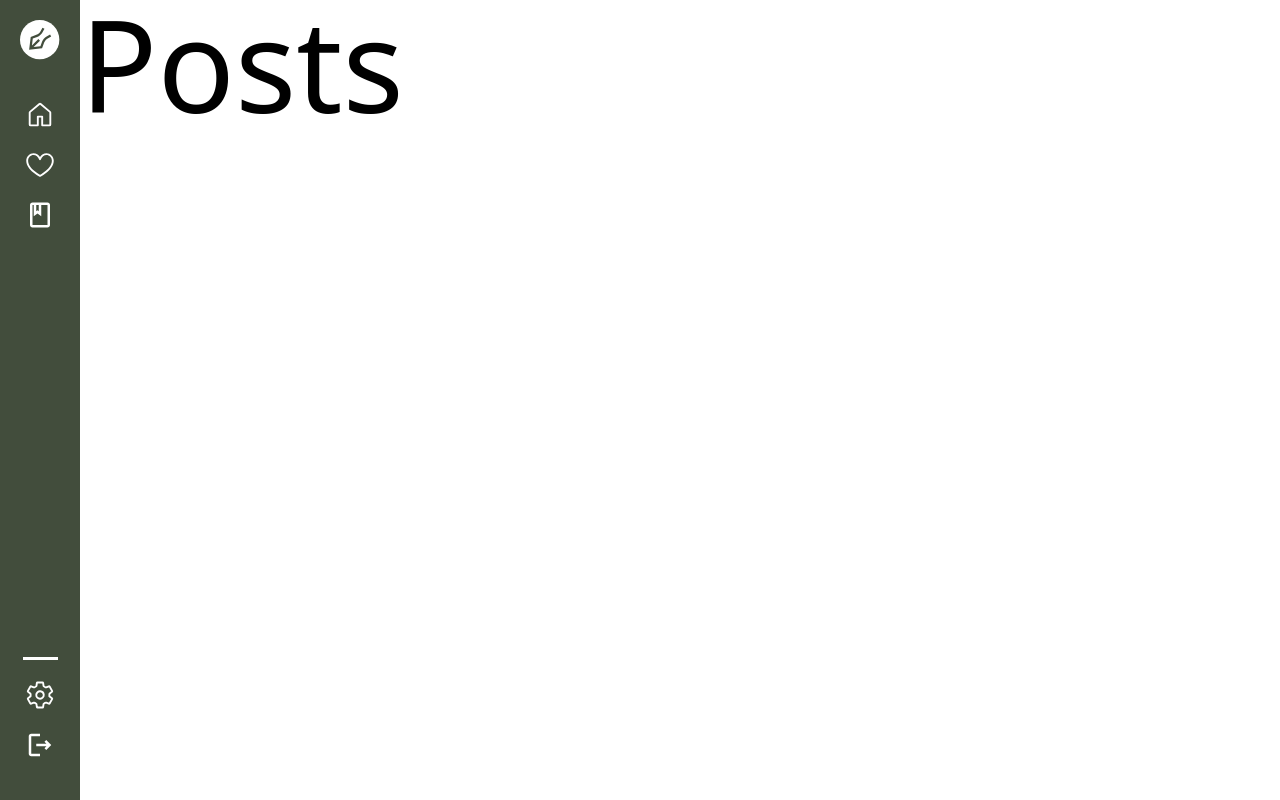
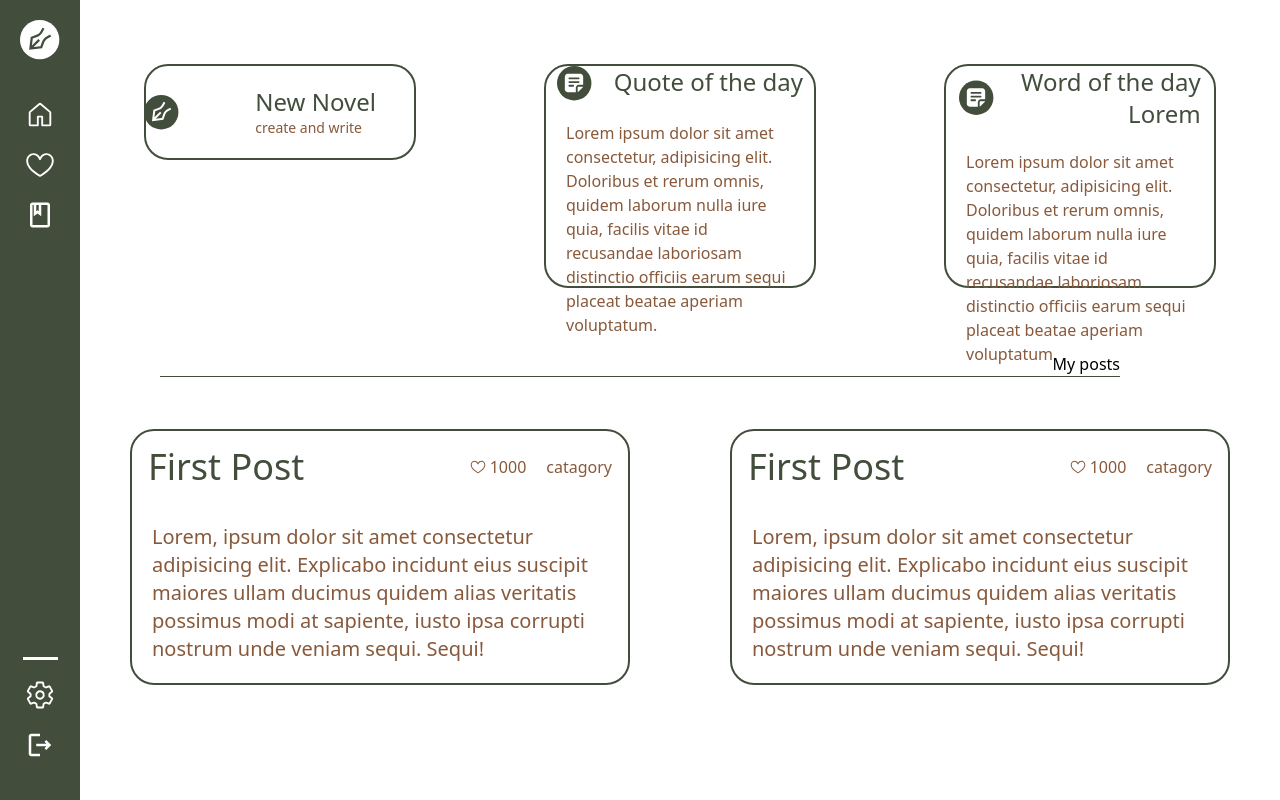
Before and after one commit to ltyohannes955/novel_ui, a Next.js app: page /posts in a window 1280 px wide. Built offline with nearby package versions, Linux system fonts and the light colour scheme; a web font is replaced by a local one.

Commit message:
created a post specific page with id and added the top part to my post

```diff
--- /dev/null
+++ b/app/posts/[id]/page.tsx
@@ -0,0 +1,7 @@
+import React from "react";
+
+const page = () => {
+  return <div>page</div>;
+};
+
+export default page;
--- a/app/posts/page.tsx
+++ b/app/posts/page.tsx
@@ -1,8 +1,74 @@
 import React from "react";
+import Hero from "../components/hero";
+import Link from "next/link";
+import { GoHeart } from "react-icons/go";
 export default function Posts() {
+  const posts = [
+    {
+      id: 6,
+      title: "First Post",
+      content:
+        "Lorem, ipsum dolor sit amet consectetur adipisicing elit. Explicabo incidunt eius suscipit maiores ullam ducimus quidem alias veritatis possimus modi at sapiente, iusto ipsa corrupti nostrum unde veniam sequi. Sequi!",
+      like_count: 1000,
+      catagory: "catagory",
+    },
+    {
+      id: 7,
+      title: "First Post",
+      content:
+        "Lorem, ipsum dolor sit amet consectetur adipisicing elit. Explicabo incidunt eius suscipit maiores ullam ducimus quidem alias veritatis possimus modi at sapiente, iusto ipsa corrupti nostrum unde veniam sequi. Sequi!",
+      like_count: 1000,
+      catagory: "catagory",
+    },
+  ];
   return (
     <>
-      <div className="text-9xl">Posts</div>
+      <div>
+        <Hero />
+        <div className="w-full pl-20 pr-40 flex flex-col items-end">
+          <p>My posts</p>
+          <hr
+            className="mb-5 w-full"
+            style={{ borderTop: "1px solid #424D3C" }}
+          ></hr>
+        </div>
+        <div className="flex flex-wrap justify-around">
+          {posts.map((post) => (
+            <>
+              <div
+                className="m-8 h-64 w-5/12 rounded-3xl border-2 border-[#424D3C] flex flex-col justify-around"
+                key={post.id}
+              >
+                <Link href={`/posts/${post.id}`}>
+                  <div>
+                    <div className="flex justify-between p-4">
+                      <p className="text-4xl text-[#424D3C]">{post.title}</p>
+                      <div className="flex justify-center items-center gap-1">
+                        <GoHeart className="text-[#88593B]" />
+                        {post.like_count > 10000 && post.like_count < 99999 ? (
+                          <p className="text-[#88593B]">
+                            {post.like_count / 1000}k
+                          </p>
+                        ) : post.like_count > 99999 ? (
+                          <p className="text-[#88593B]">
+                            {post.like_count / 100000}M
+                          </p>
+                        ) : (
+                          <p className="text-[#88593B]">{post.like_count}</p>
+                        )}
+                        <p className="text-[#88593B] ml-4">{post.catagory}</p>
+                      </div>
+                    </div>
+                    <p className="p-5 text-[#88593B] text-xl ">
+                      {post.content}
+                    </p>
+                  </div>
+                </Link>
+              </div>
+            </>
+          ))}
+        </div>
+      </div>
     </>
   );
 }
```
